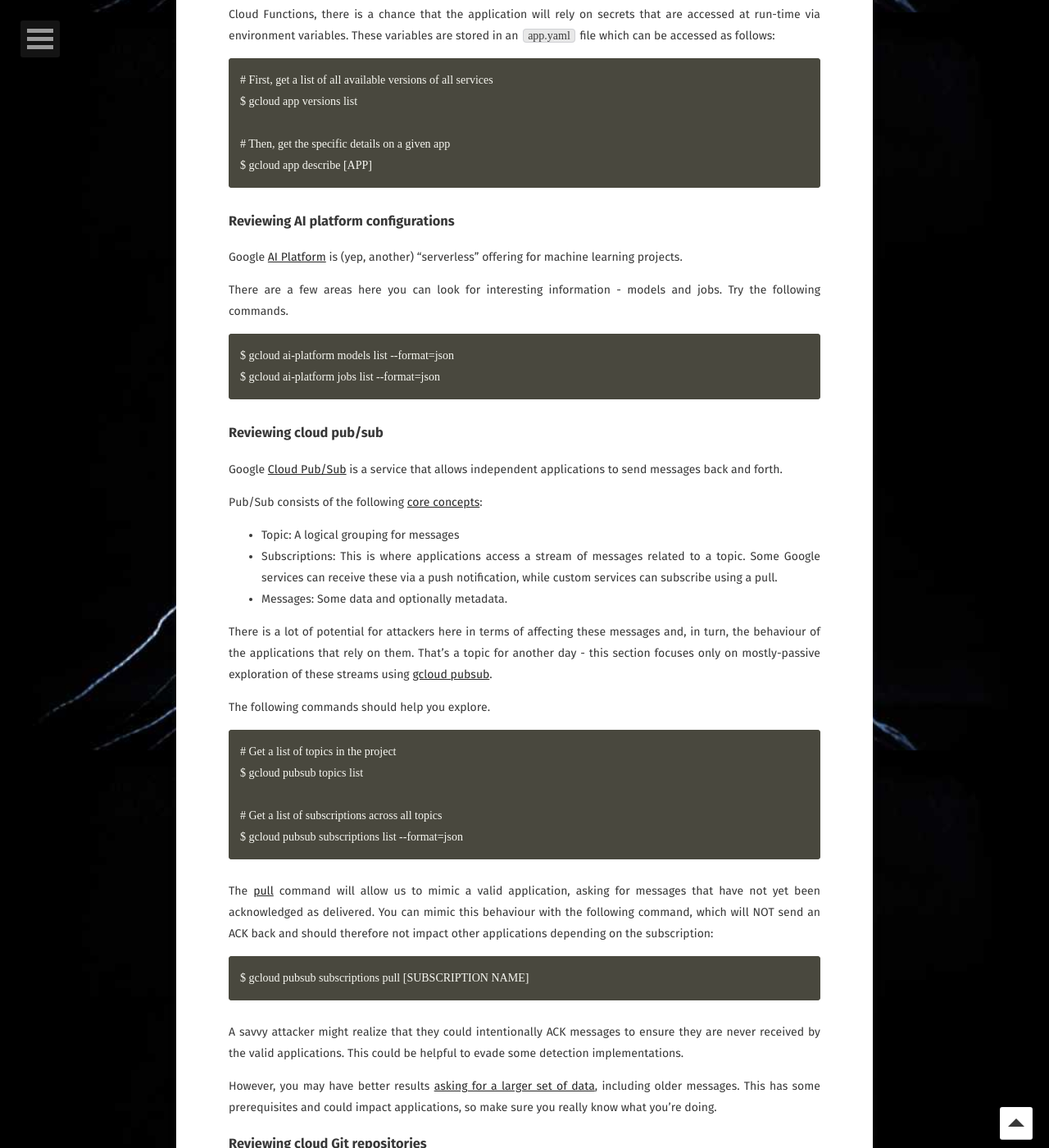
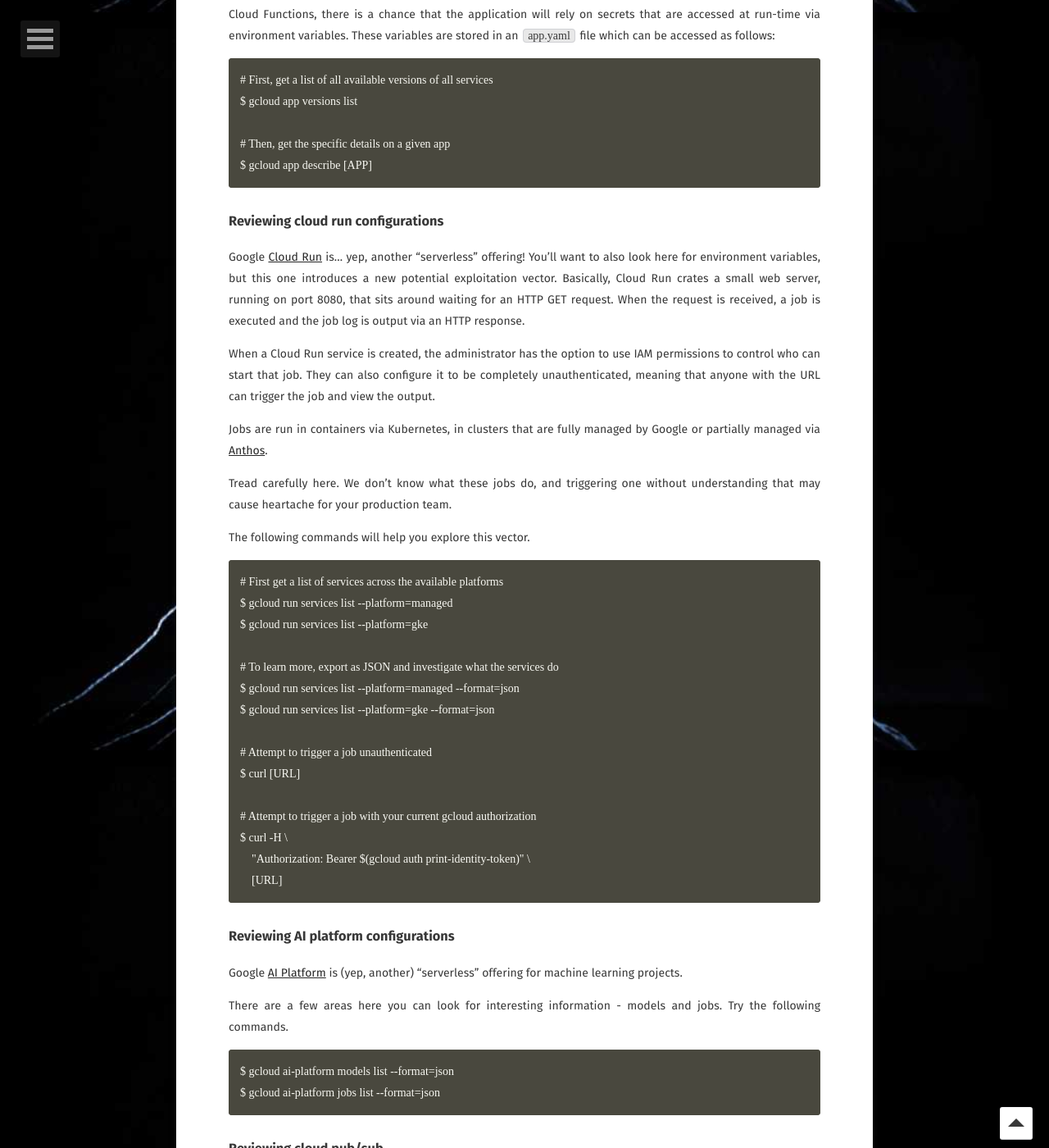
Before and after one commit to hackdou/initblog.com, a Jekyll site: the page built from _posts/2020-02-12-gcp-post-exploitation.md, in a window 1280 px wide and 1400 px high, scrolled down 26085 px. Shown: the whole window at 82% size. Built offline with Jekyll 4.4.1, drawn with Linux system fonts in a browser that asks for light colours; some web fonts are replaced; some of the changed text lies outside the part shown.

Commit message:
Update 2020-02-12-gcp-post-exploitation.md
added cloud run

````diff
--- a/_posts/2020-02-12-gcp-post-exploitation.md
+++ b/_posts/2020-02-12-gcp-post-exploitation.md
@@ -921,6 +921,36 @@ $ gcloud app versions list
 $ gcloud app describe [APP]
 ```
 
+### Reviewing cloud run configurations
+
+Google [Cloud Run](https://cloud.google.com/run) is... yep, another "serverless" offering! You'll want to also look here for environment variables, but this one introduces a new potential exploitation vector. Basically, Cloud Run crates a small web server, running on port 8080, that sits around waiting for an HTTP GET request. When the request is received, a job is executed and the job log is output via an HTTP response.
+
+When a Cloud Run service is created, the administrator has the option to use IAM permissions to control who can start that job. They can also configure it to be completely unauthenticated, meaning that anyone with the URL can trigger the job and view the output.
+
+Jobs are run in containers via Kubernetes, in clusters that are fully managed by Google or partially managed via [Anthos](https://cloud.google.com/anthos).
+
+Tread carefully here. We don't know what these jobs do, and triggering one without understanding that may cause heartache for your production team.
+
+The following commands will help you explore this vector.
+
+```
+# First get a list of services across the available platforms
+$ gcloud run services list --platform=managed
+$ gcloud run services list --platform=gke
+
+# To learn more, export as JSON and investigate what the services do
+$ gcloud run services list --platform=managed --format=json
+$ gcloud run services list --platform=gke --format=json
+
+# Attempt to trigger a job unauthenticated
+$ curl [URL]
+
+# Attempt to trigger a job with your current gcloud authorization
+$ curl -H \
+    "Authorization: Bearer $(gcloud auth print-identity-token)" \
+    [URL]
+```
+
 ### Reviewing AI platform configurations
 
 Google [AI Platform](https://cloud.google.com/ai-platform/) is (yep, another) "serverless" offering for machine learning projects.
````
